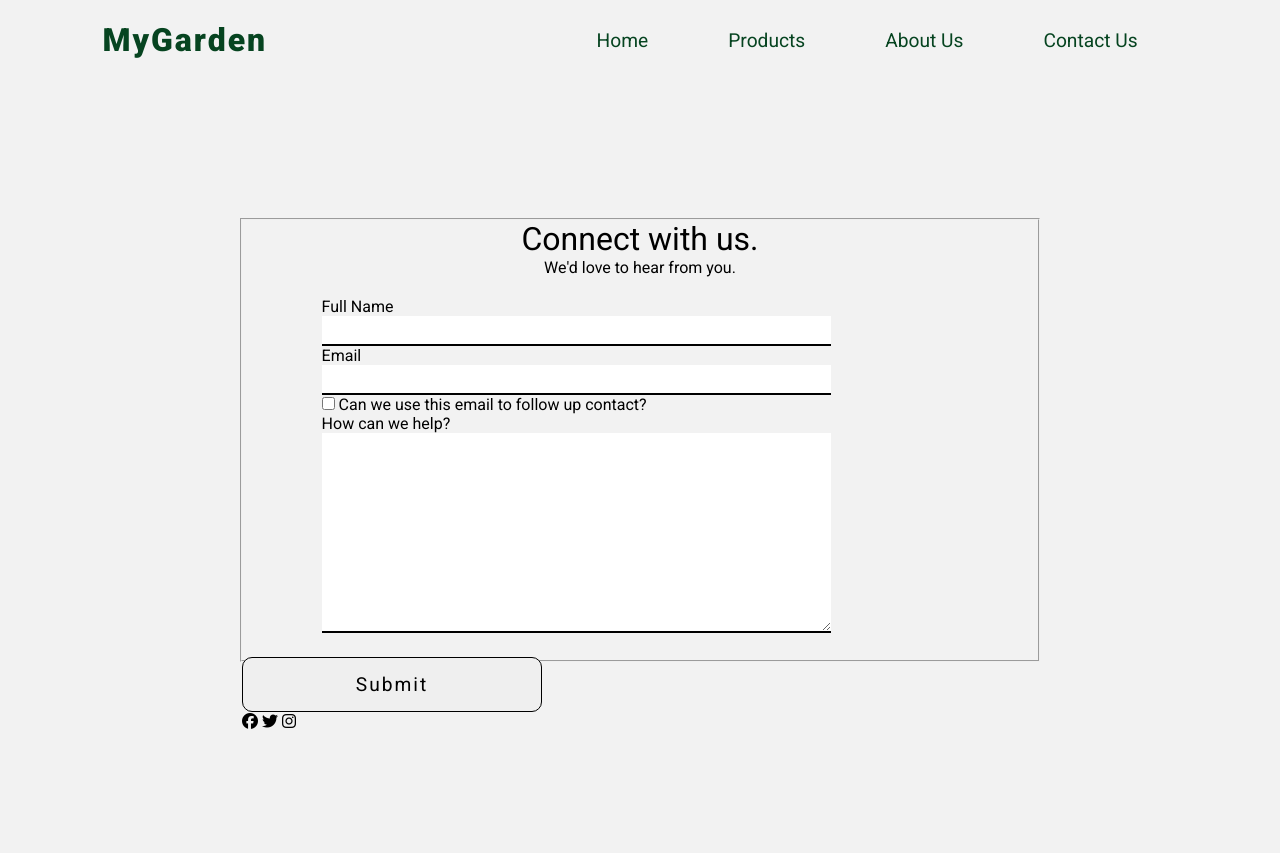
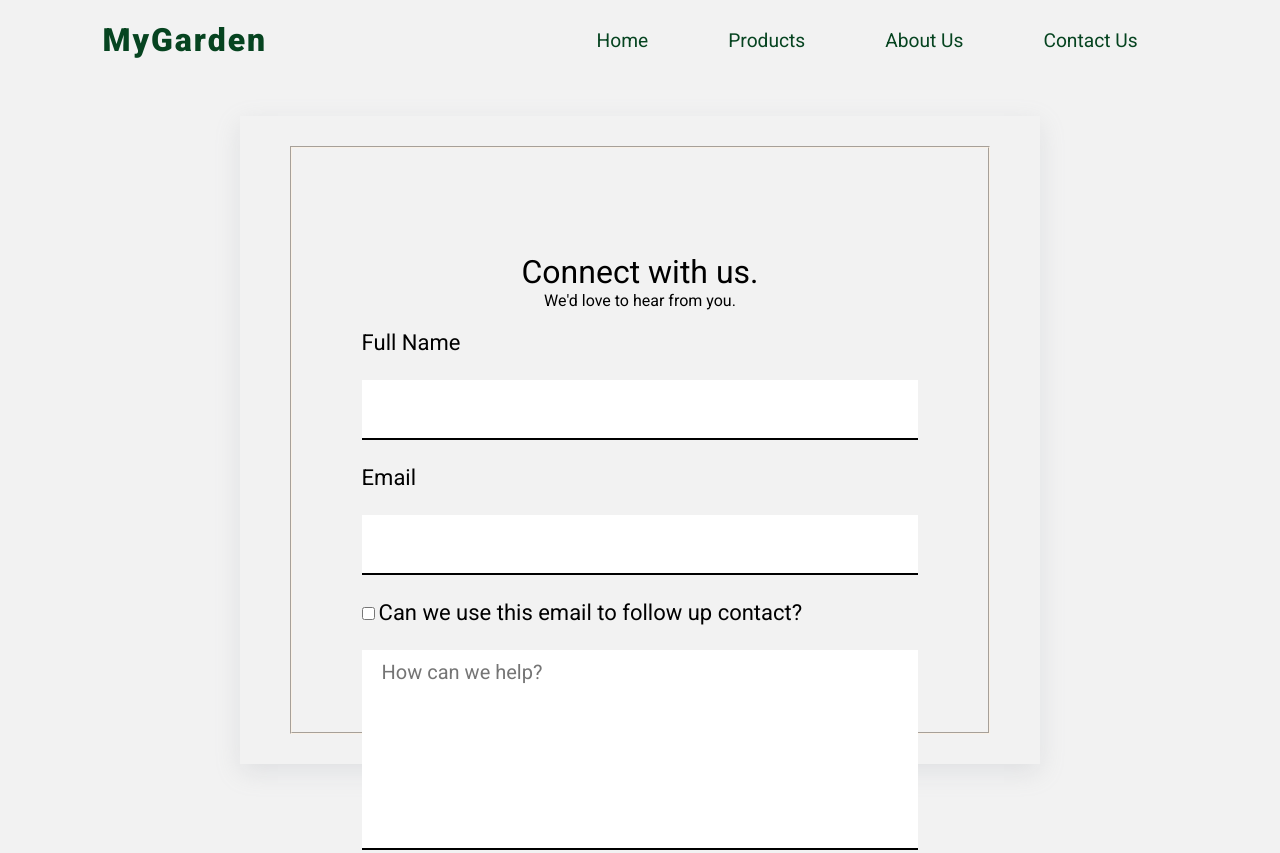
Before and after one commit to ymarqu/plants, a plain HTML site: page contact.html in a window 1280 px wide. Shown: the top 853 px of the page. Before the commit the page ends 800 px from the top, so only its background shows below. Drawn offline with Linux system fonts and the light colour scheme.

Commit message:
Update Contact page styles

```diff
--- a/contact.html
+++ b/contact.html
@@ -10,6 +10,7 @@
     <link rel="stylesheet" href="css/styles.css">
     <link rel="stylesheet" href="css/contact.css">
     <script src="https://kit.fontawesome.com/bfe906e9c2.js" crossorigin="anonymous"></script>
+    <link rel="icon" href="/images/favicon.ico">
     <title>Plants || ✨💚🌱🍄🌎🌙 </title>
 </head>
 <body>
@@ -39,16 +40,15 @@
                     <input type="text" name="userEmail" required><br>
                     <input type="checkbox" name="consentContact">
                     <label for="consentContact">Can we use this email to follow up contact?</label><br>
-                    <label for="message">How can we help?</label><br>
-                    <textarea class="message" name="message"></textarea>
+                    <textarea class="message" name="message" placeholder="How can we help?"></textarea>
                 </div>
-                <div class="btn-container">
+                <div class="btn-container flex">
                     <button class="submit-btn">Submit</button>
                 </div>
                 <div class="socials-container">
-                    <i class="fa-brands fa-facebook"></i>
-                    <i class="fa-brands fa-twitter"></i>
-                    <i class="fa-brands fa-instagram"></i>
+                    <i class="socials fa-brands fa-facebook"></i>
+                    <i class="socials fa-brands fa-twitter"></i>
+                    <i class="socials fa-brands fa-instagram"></i>
                 </div>
             </fieldset>
             </form>
--- a/css/contact.css
+++ b/css/contact.css
@@ -2,19 +2,24 @@ main{
     height: 90vh;
 }
 .fc{
-    width: 900px;
+    width: 800px;
     height: 100%;
     margin: auto;
 }
 form{
-    height: 70%;
+    height: 90%;
     width: 100%;
     padding: 30px 50px;
+    box-shadow: rgba(149, 157, 165, 0.2) 0px 8px 24px;
+
 }
 fieldset{
+    /* padding: 10% 10%; */
+    padding: 15% 0 0 0;
     flex-direction: column;
     height: 100%;
     justify-content: space-around;
+    border-color: #FAF1E6;
 }
 
 .fc_form-text{
@@ -29,23 +34,45 @@ fieldset{
     height: 200px;
 }
 input[type="text"], textarea{
-    width: 80%;
+    resize: none;
+    width: 100%;
     padding: 10px 20px;
-    height: 30px;
+    height: 60px;
+    font-size: 20px;
     border: none;
-    border-bottom: solid 2px black;
+    margin: 25px 0;
+    border-bottom: solid 2px #000;
 }
 .btn-container{
     margin: 30px 0;
     margin: auto;
+   justify-content: center;
 }
 .submit-btn{
     width: 300px;
+    background-color: #064406;
+    padding: 20px;
+    color: #FDFAF6;
+    font-size: 24px;
+    cursor: pointer;
 }
 label{
-    font-size: 16px;
+    font-size: 22px;
 }
-/* div{
-    width: 100%;
+.socials-container{
+    text-align: center;
+}
+.socials{
+    font-size: 33px;
+    margin: 10rem 33px;
+    cursor: pointer;
+}
 
-} */
+.submit-btn:hover{
+    background-color: #285430;
+    transition: all 0.2s ease-in-out;
+}
+.socials:hover{
+    color: #285430;
+    transition: all 0.2s ease-in-out;
+}
```
Also changed, not shown: about.html (+1 -0 lines), index.html (+1 -0 lines), products.html (+1 -0 lines), Images/favicon.ico (added).
